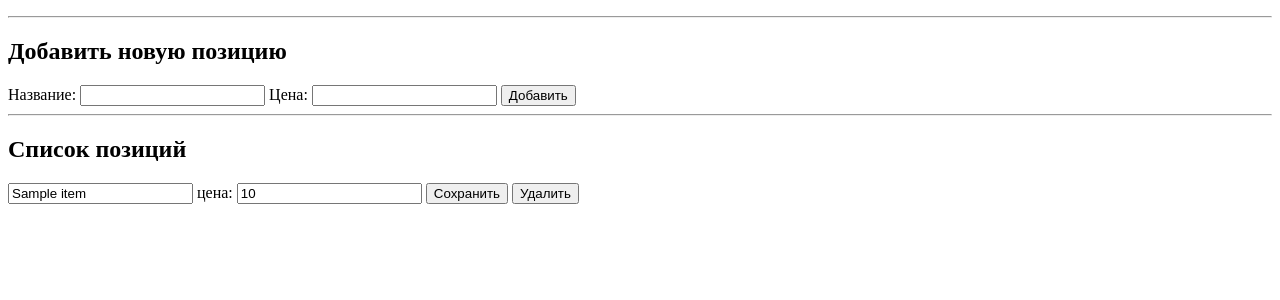
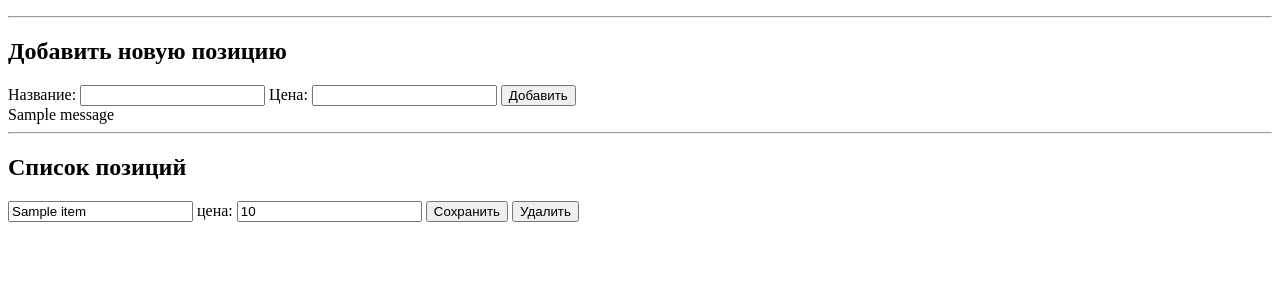
Before and after one commit to IIPery/cafe_project, a Django app: page /items/ in a window 1280 px wide. Shown: the part 88-388 px from the top of the page. Run offline with Django 5.2, Linux system fonts and the light colour scheme; tables that the repository leaves empty hold one stand-in row (values such as "Sample post"); one stand-in notice (Sample message) is shown.

Commit message:
Правки

```diff
--- a/core/templates/items.html
+++ b/core/templates/items.html
@@ -20,6 +20,15 @@
             <input type="text" id="price" name="price" required>
             <button type="submit" name="add_item">Добавить</button>
         </form>
+        {% if messages %}
+                <div class="messages">
+                    {% for message in messages %}
+                    <div class="message {{ message.tags }}">
+                        {{ message }}
+                    </div>
+                    {% endfor %}
+                </div>
+        {% endif %}
 
         <hr>
 
--- a/project/settings.py
+++ b/project/settings.py
@@ -6,9 +6,9 @@ BASE_DIR = Path(__file__).resolve().parent.parent
 
 SECRET_KEY = os.getenv('SECRET_KEY', '_')
 
-DEBUG = True
+DEBUG = False
 
-ALLOWED_HOSTS = []
+ALLOWED_HOSTS = ['localhost', '127.0.0.1']
 
 
 
```
